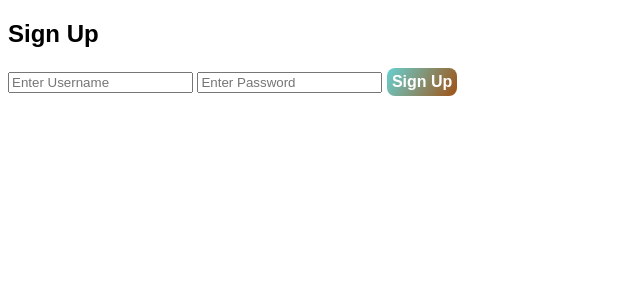
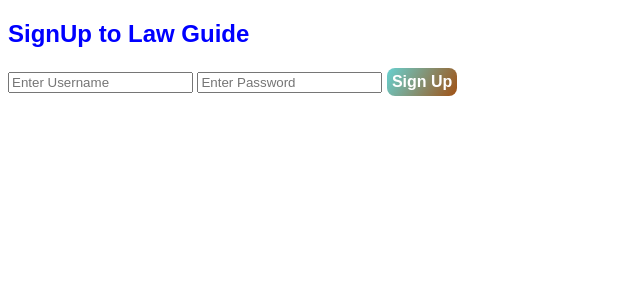
Before and after one commit to siddhantmborude/LawPal, a Flask app: page /signup in a window 1280 px wide. Shown: the top 300 px of the page, without its empty margins (0-640 px from the left). Run offline with Flask 3, Linux system fonts and the light colour scheme.

Commit message:
signup form edited

```diff
--- a/templates/signup.html
+++ b/templates/signup.html
@@ -3,6 +3,8 @@
 <head>
     <meta charset="UTF-8">
     <meta name="viewport" content="width=device-width, initial-scale=1.0">
+    <title>SignUp - Law Guide</title>
+
     <head>
         <link rel="stylesheet" href="{{ url_for('static', filename='styles.css') }}">
         <script defer src="{{ url_for('static', filename='script.js') }}"></script>
@@ -10,7 +12,8 @@
 </head>
 <body>
     <div class="signup-container"></div>
-    <h2>Sign Up</h2>
+    <h2 style="color: blue;">SignUp to Law Guide</h2>
+
     <form id="signup-form">
         <input type="text" id="new-username" placeholder="Enter Username" required>
         <input type="password" id="new-password" placeholder="Enter Password" required>
```
